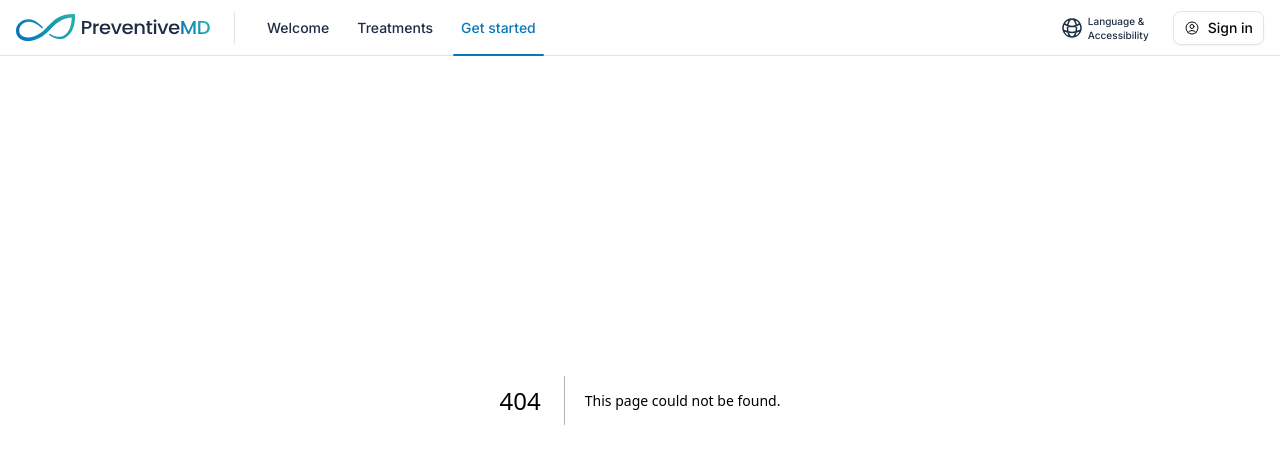
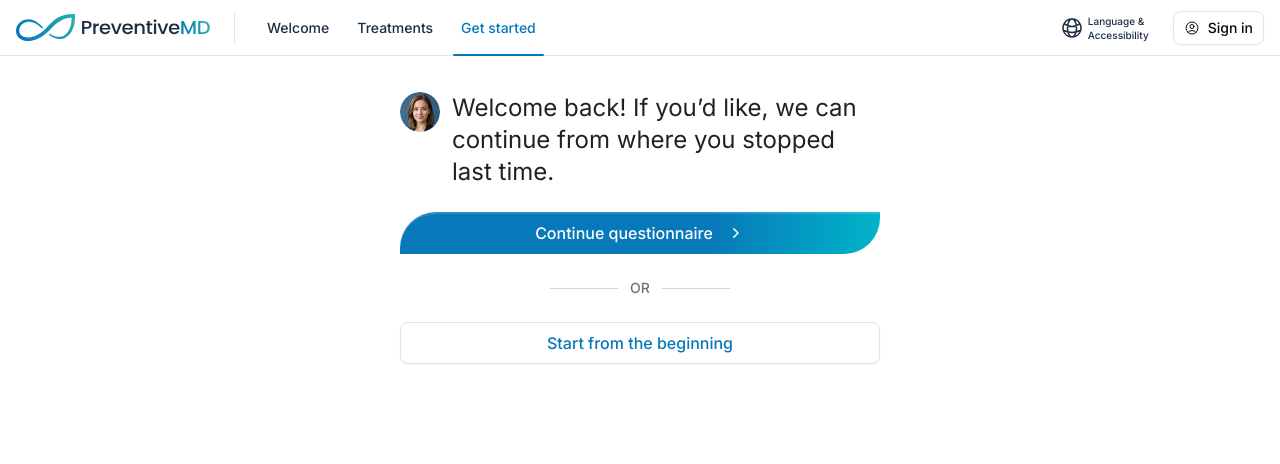
Before and after one commit to pamroque/preventivemd-site, a Next.js app: page /get-started/reactivation in a window 1280 px wide. Before the commit this address had no page. Shown: the top 464 px of the page. Built offline with nearby package versions, Linux system fonts and the light colour scheme.

Commit message:
Polishing

```diff
--- a/src/app/get-started/page.tsx
+++ b/src/app/get-started/page.tsx
@@ -2,6 +2,7 @@ import Link from 'next/link'
 import Image from 'next/image'
 import MedicationCarousel from '@/components/ui/MedicationCarousel'
 import StartQuestionnaireButton from '@/components/ui/StartQuestionnaireButton'
+import ReactivationGate from '@/components/ui/ReactivationGate'
 
 // Local assets — exported at 2x, rendered at 1x display size
 const AVATAR_URL = '/assets/avatar-eve.png'
@@ -67,6 +68,7 @@ export default async function GetStartedPage({
      * pb-28 → clears mobile bottom nav bar (h-16) + 16px gap + safe area
      */
     <main id="main-content" tabIndex={-1} className="min-h-screen bg-white pt-12 pb-28 md:pt-14 md:pb-12 focus:outline-none">
+      <ReactivationGate />
       <div className="mx-auto w-full px-4 py-9 md:max-w-lg md:px-0 md:py-12 lg:max-w-[480px] flex flex-col gap-9 md:gap-12">
 
         {/* ── Greeting ── */}
--- a/src/app/get-started/questionnaire/choose-medications/page.tsx
+++ b/src/app/get-started/questionnaire/choose-medications/page.tsx
@@ -209,8 +209,14 @@ export default function ChooseMedicationsPage() {
   const [currentStep, setCurrentStep] = useState<PriorStep | null>(null)
   const [isNavigating, setIsNavigating] = useState(false)
   const [fieldErrors, setFieldErrors] = useState<Record<string, { type?: boolean; form?: boolean; plan?: boolean }>>({})
+  const [loaded, setLoaded] = useState(false)
   const sectionRefs = useRef<Map<string, HTMLDivElement>>(new Map())
 
+  useEffect(() => {
+    if (loaded && treatments.length === 0) {
+      router.replace('/get-started/questionnaire/choose-treatments')
+    }
+  }, [loaded, treatments, router])
 
   useEffect(() => {
     const step12 = getStepValues(12)
@@ -242,6 +248,7 @@ export default function ChooseMedicationsPage() {
         editHref: '/get-started/questionnaire/choose-treatments',
       })
     }
+    setLoaded(true)
   }, [])
 
   const priorBubbleCount = currentStep?.bubbles.length ?? 0
@@ -391,20 +398,8 @@ export default function ChooseMedicationsPage() {
 
           {/* ── Medication sections ── */}
           {done && (
-            treatments.length === 0 ? (
-              <p className="text-sm text-[rgba(0,0,0,0.6)]">
-                No treatments selected.{' '}
-                <button
-                  type="button"
-                  onClick={() => router.back()}
-                  className="text-[#0778ba] underline"
-                >
-                  Go back to add some.
-                </button>
-              </p>
-            ) : (
-              <div className="flex flex-col gap-12 animate-[fadeIn_0.4s_ease_forwards]">
-                {treatments.map((tid) => {
+            <div className="flex flex-col gap-12 animate-[fadeIn_0.4s_ease_forwards]">
+              {treatments.map((tid) => {
                   const choice = choices[tid] ?? { type: null, form: null, plan: null }
                   const name = TREATMENT_NAMES[tid] ?? tid
 
@@ -414,9 +409,11 @@ export default function ChooseMedicationsPage() {
                       {/* ── Treatment heading: name + divider + Remove ── */}
                       <div className="flex items-center gap-4">
                         <div className="flex flex-1 items-center gap-3 min-w-0">
-                          <span className="text-[20px] font-semibold leading-7 tracking-[-0.5px] text-[#09090b] shrink-0">
-                            {name}
-                          </span>
+                          <div className="shrink-0 bg-[#f0f0f0] rounded-[20px] px-3 py-1.5">
+                            <span className="text-[20px] font-semibold leading-7 tracking-[-0.5px] text-[#09090b]">
+                              {name}
+                            </span>
+                          </div>
                           <div className="flex-1 h-px bg-[#e4e4e7]" aria-hidden="true" />
                         </div>
                         <button
@@ -501,8 +498,7 @@ export default function ChooseMedicationsPage() {
                     </div>
                   )
                 })}
-              </div>
-            )
+            </div>
           )}
 
         </div>
--- /dev/null
+++ b/src/app/get-started/reactivation/page.tsx
@@ -0,0 +1,201 @@
+'use client'
+
+import { useEffect, useState } from 'react'
+import { useRouter } from 'next/navigation'
+import { getStepValues, clearSession } from '@/lib/intake-session-store'
+import { useEveTyping } from '@/lib/useEveTyping'
+
+// ─── Assets ──────────────────────────────────────────────────────────────────
+
+const AVATAR_URL = '/assets/avatar-eve.png'
+
+// ─── Icons ───────────────────────────────────────────────────────────────────
+
+function ChevronRightIcon() {
+  return (
+    <svg xmlns="http://www.w3.org/2000/svg" viewBox="0 0 20 20" fill="currentColor"
+      className="size-5 shrink-0" aria-hidden="true">
+      <path fillRule="evenodd"
+        d="M8.22 5.22a.75.75 0 0 1 1.06 0l4.25 4.25a.75.75 0 0 1 0 1.06l-4.25 4.25a.75.75 0 0 1-1.06-1.06L11.94 10 8.22 6.28a.75.75 0 0 1 0-1.06Z"
+        clipRule="evenodd" />
+    </svg>
+  )
+}
+
+// ─── Resume URL ───────────────────────────────────────────────────────────────
+//
+// step-N page saves to step index N-1. Mapping:
+//   index 0  → personal info (/questionnaire)         next: step-2
+//   index 1  → step-2                                 next: step-3
+//   ...
+//   index 9  → step-10                                next: step-11
+//   index 10 → step-11                                next: visit-type
+//   index 11 → visit-type (has visitType key)         next: choose-treatments | book-consultation
+//   index 12 → choose-treatments | book-consultation  next: choose-medications | desired-treatments
+//   index 13 → choose-medications | desired-treatments next: checkout
+
+function getResumeHref(): string {
+  const hasData = (step: number) => Object.keys(getStepValues(step)).length > 0
+
+  if (!hasData(0)) return '/get-started/questionnaire'
+
+  if (hasData(13)) return '/get-started/questionnaire/checkout'
+
+  const s12 = getStepValues(12)
+  if (typeof s12.format === 'string' && s12.format) return '/get-started/questionnaire/desired-treatments'
+  if (typeof s12.treatments === 'string' && s12.treatments) return '/get-started/questionnaire/choose-medications'
+
+  const s11 = getStepValues(11)
+  if (typeof s11.visitType === 'string') {
+    return s11.visitType === 'consult'
+      ? '/get-started/questionnaire/book-consultation'
+      : '/get-started/questionnaire/choose-treatments'
+  }
+
+  // step-N saves to index N-1, so if index I is done the next page is step-(I+2)
+  if (hasData(10)) return '/get-started/questionnaire/visit-type'
+  if (hasData(9))  return '/get-started/questionnaire/step-11'
+  if (hasData(8))  return '/get-started/questionnaire/step-10'
+  if (hasData(7))  return '/get-started/questionnaire/step-9'
+  if (hasData(6))  return '/get-started/questionnaire/step-8'
+  if (hasData(5))  return '/get-started/questionnaire/step-7'
+  if (hasData(4))  return '/get-started/questionnaire/step-6'
+  if (hasData(3))  return '/get-started/questionnaire/step-5'
+  if (hasData(2))  return '/get-started/questionnaire/step-4'
+  if (hasData(1))  return '/get-started/questionnaire/step-3'
+
+  return '/get-started/questionnaire/step-2'
+}
+
+function getResumeCopy(): string {
+  const s11 = getStepValues(11)
+  if (typeof s11.visitType === 'string') {
+    return s11.visitType === 'consult'
+      ? 'Continue booking a consultation'
+      : 'Continue medication request'
+  }
+  return 'Continue questionnaire'
+}
+
+// ─── Page ────────────────────────────────────────────────────────────────────
+
+export default function ReactivationPage() {
+  const router = useRouter()
+  const [firstName, setFirstName] = useState<string | null>(null)
+  const [resumeHref, setResumeHref] = useState('/get-started/questionnaire')
+  const [resumeCopy, setResumeCopy] = useState('Continue questionnaire')
+
+  useEffect(() => {
+    const s0 = getStepValues(0)
+    setFirstName(typeof s0.firstName === 'string' ? s0.firstName : '')
+    setResumeHref(getResumeHref())
+    setResumeCopy(getResumeCopy())
+  }, [])
+
+  const questionText =
+    firstName === null
+      ? null
+      : firstName
+        ? `Welcome back, ${firstName}. If you\u2019d like, we can continue from where you stopped last time.`
+        : `Welcome back! If you\u2019d like, we can continue from where you stopped last time.`
+
+  const nameToken = firstName ? `${firstName}.` : null
+
+  const { visibleWords, typingStarted, done, words } = useEveTyping(questionText, 0)
+
+  function handleStartOver() {
+    clearSession()
+    router.push('/get-started/questionnaire')
+  }
+
+  return (
+    <main
+      id="main-content"
+      tabIndex={-1}
+      className="min-h-screen bg-white pt-12 md:pt-14 pb-24 focus:outline-none"
+    >
+      <div className="mx-auto w-full px-4 md:max-w-[480px] md:px-0 flex flex-col gap-6 py-6 md:py-9">
+
+        {/* ── Eve's message ── */}
+        <div className="flex items-start gap-3 w-full">
+          <div className="shrink-0 size-8 md:size-10 rounded-full overflow-hidden bg-gray-100">
+            {/* eslint-disable-next-line @next/next/no-img-element */}
+            <img src={AVATAR_URL} alt="Eve" className="w-full h-full object-cover object-top" />
+          </div>
+          <p
+            className="flex-1 min-w-0 text-xl md:text-2xl font-normal leading-[1.5] text-[rgba(0,0,0,0.87)] min-h-[1.5em]"
+            aria-live="polite"
+            aria-label={questionText ?? undefined}
+          >
+            {typingStarted && (
+              <>
+                {words.slice(0, visibleWords).map((word, i) => {
+                  const isName = nameToken !== null && word === nameToken
+                  return (
+                    <span key={i} style={isName ? { color: '#0778ba' } : undefined}>
+                      {word}{i < visibleWords - 1 ? ' ' : ''}
+                    </span>
+                  )
+                })}
+                {visibleWords < words.length && (
+                  <span
+                    className="inline-block w-[2px] h-[1em] bg-current align-middle ml-[1px] animate-pulse"
+                    aria-hidden="true"
+                  />
+                )}
+              </>
+            )}
+          </p>
+        </div>
+
+        {/* ── CTAs ── */}
+        {done && (
+          <div className="flex flex-col gap-6 items-center animate-[fadeIn_0.4s_ease_forwards]">
+
+            {/* Primary CTA — copy adapts to resume point */}
+            <button
+              type="button"
+              onClick={() => router.push(resumeHref)}
+              className="
+                relative w-full h-[42px] flex items-center justify-center gap-3 px-4
+                overflow-hidden rounded-tl-[36px] rounded-br-[36px]
+                text-white text-base font-medium leading-6 whitespace-nowrap
+                transition-opacity hover:opacity-90
+                shadow-[inset_0_2px_0_0_rgba(255,255,255,0.15)]
+                focus-visible:outline-none focus-visible:ring-2 focus-visible:ring-offset-2 focus-visible:ring-[#0778ba]
+              "
+              style={{ background: 'linear-gradient(90deg, #0778ba 0%, #0778ba 64.61%, #00b4c8 100%)' }}
+            >
+              {resumeCopy}
+              <ChevronRightIcon />
+            </button>
+
+            {/* OR divider */}
+            <div className="flex items-center gap-3 w-[180px]" aria-hidden="true">
+              <div className="flex-1 h-px bg-[#d4d4d8]" />
+              <span className="text-sm font-medium leading-5 text-[#71717a]">OR</span>
+              <div className="flex-1 h-px bg-[#d4d4d8]" />
+            </div>
+
+            {/* Start from the beginning */}
+            <button
+              type="button"
+              onClick={handleStartOver}
+              className="
+                w-full h-[42px] flex items-center justify-center px-4
+                rounded-lg border border-[#e4e4e7] bg-white shadow-sm
+                text-base font-medium text-[#0778ba] whitespace-nowrap
+                hover:bg-gray-50 transition-colors
+                focus-visible:outline-none focus-visible:ring-2 focus-visible:ring-[#0778ba]
+              "
+            >
+              Start from the beginning
+            </button>
+
+          </div>
+        )}
+
+      </div>
+    </main>
+  )
+}
--- /dev/null
+++ b/src/components/ui/ReactivationGate.tsx
@@ -0,0 +1,23 @@
+'use client'
+
+import { useEffect } from 'react'
+import { useRouter } from 'next/navigation'
+import { getStepValues } from '@/lib/intake-session-store'
+
+/**
+ * Silently redirects to /get-started/reactivation when an in-progress
+ * intake session is detected. Renders nothing — meant to be dropped into
+ * the get-started landing page alongside its normal server-rendered content.
+ */
+export default function ReactivationGate() {
+  const router = useRouter()
+
+  useEffect(() => {
+    const s0 = getStepValues(0)
+    if (typeof s0.firstName === 'string' && s0.firstName) {
+      router.replace('/get-started/reactivation')
+    }
+  }, [router])
+
+  return null
+}
```
